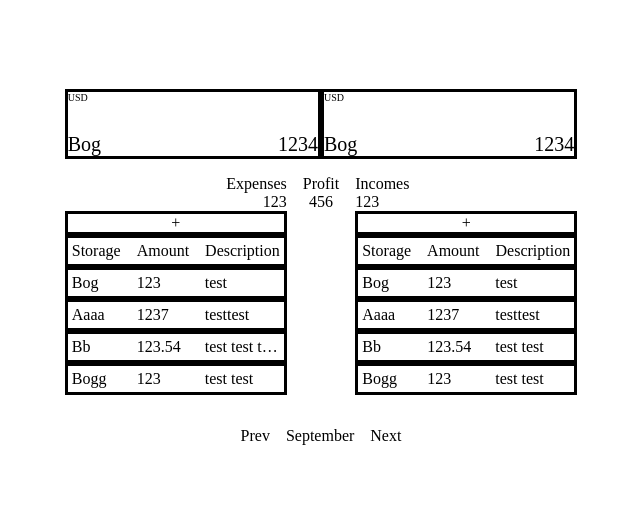
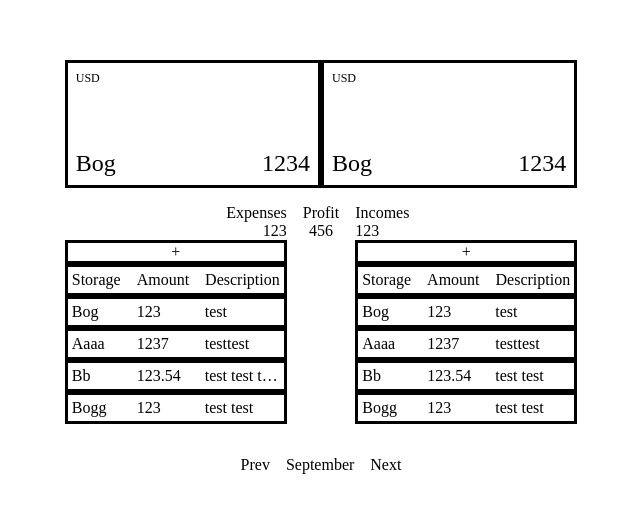
Before and after one commit to VasiliiKirillov/giftbox, a React (Vite) app: page / in a window 1280 px wide. Shown: the part 133-646 px from the top of the page, without its empty margins (319-959 px from the left). Built offline with nearby package versions, Linux system fonts and the light colour scheme.

Commit message:
Storages layouts

```diff
--- a/src/components/Storage.tsx
+++ b/src/components/Storage.tsx
@@ -18,8 +18,10 @@ const StorageStyled = styled.div`
   display: flex;
   flex-direction: column;
   border: solid;
-  min-width: 128px;
-  min-height: 64px;
+  width: 256px;
+  min-height: 128px;
+  box-sizing: border-box;
+  padding: 8px;
   justify-content: space-between;
   flex-grow: 1;
 `;
@@ -27,12 +29,12 @@ const StorageStyled = styled.div`
 const StorageDataStyled = styled.div`
   display: flex;
   flex-direction: row;
-  font-size: 20px;
+  font-size: 24px;
   justify-content: space-between;
 `;
 
 const CurrencyStyled = styled.div`
-  font-size: 10px;
+  font-size: 12px;
 `;
 
 const StorageNameStyled = styled.div`
--- a/src/components/Storages.tsx
+++ b/src/components/Storages.tsx
@@ -15,5 +15,6 @@ export const Storages = memo(() => {
 const StoragesStyled = styled.div`
   display: flex;
   flex-direction: row;
+  justify-content: center;
   margin-bottom: 16px;
 `;
```
